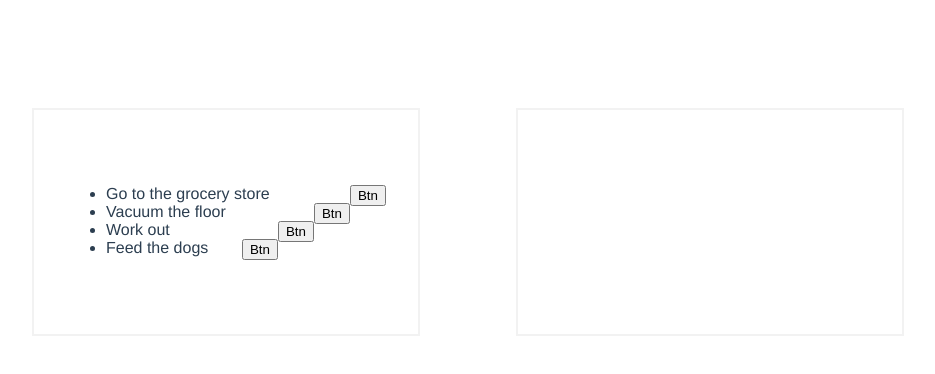
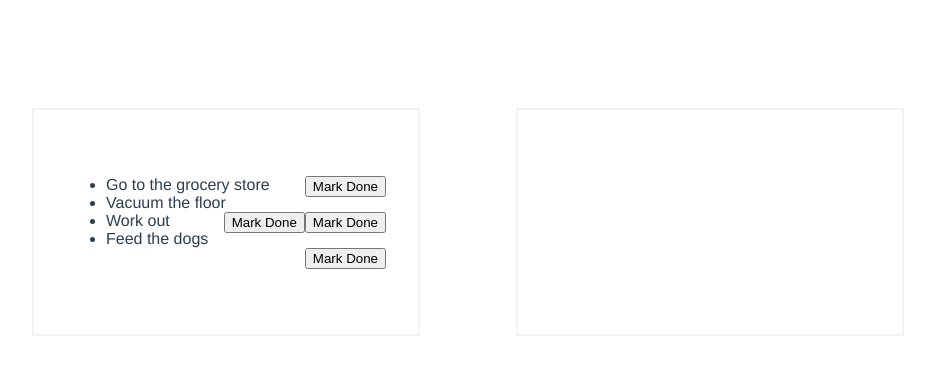
Before and after one commit to TCashion/vue-todo, a Vue app: page / in a window 1280 px wide. Shown: the top 374 px of the page, without its empty margins (172-1107 px from the left). Built offline with nearby package versions, Linux system fonts and the light colour scheme.

Commit message:
add dynamic button copy

```diff
--- a/src/App.vue
+++ b/src/App.vue
@@ -10,8 +10,8 @@ import Base from "./components/Base.vue";
 
 @Component({
   components: {
-    Base,
-  },
+    Base
+  }
 })
 export default class App extends Vue {}
 </script>
--- a/src/components/Base.vue
+++ b/src/components/Base.vue
@@ -1,7 +1,7 @@
 <template>
   <div id="base">
-    <list-item-container :items="toDo" />
-    <list-item-container :items="done" />
+    <list-item-container :items="toDo" listType="toDo" />
+    <list-item-container :items="done" listType="done" />
   </div>
 </template>
 
@@ -11,8 +11,8 @@ import ListItemContainer from "./ListItemContainer.vue";
 
 @Component({
   components: {
-    ListItemContainer,
-  },
+    ListItemContainer
+  }
 })
 export default class App extends Vue {
   data() {
@@ -21,9 +21,9 @@ export default class App extends Vue {
         "Go to the grocery store",
         "Vacuum the floor",
         "Work out",
-        "Feed the dogs",
+        "Feed the dogs"
       ],
-      done: [],
+      done: []
     };
   }
 }
--- a/src/components/Button.vue
+++ b/src/components/Button.vue
@@ -1,15 +1,35 @@
 <template>
-  <button type="button">Btn</button>
+  <button type="button">{{ buttonCopy }}</button>
 </template>
 
 <script lang="ts">
-import { Vue, Component } from "vue-property-decorator";
+import { Vue, Component, Prop } from "vue-property-decorator";
+
+enum ButtonCopy {
+  done = "Undo",
+  toDo = "Mark Done"
+}
+
+interface ButtonCopyMap {
+  done: string;
+  toDo: string;
+}
+
+const buttonCopyMap: ButtonCopyMap = {
+  done: ButtonCopy.done,
+  toDo: ButtonCopy.toDo
+};
+
+console.log("buttonCopyMap: ", buttonCopyMap);
 
 @Component
-class Button extends Vue {}
+class Button extends Vue {
+  @Prop({ type: String, required: true }) buttonType!: keyof ButtonCopyMap;
+
+  get buttonCopy(): string {
+    return buttonCopyMap[this.buttonType];
+  }
+}
 
 export default Button;
 </script>
-
-<style>
-</style>
--- a/src/components/ListItemContainer.vue
+++ b/src/components/ListItemContainer.vue
@@ -6,7 +6,7 @@
         v-for="item in items"
         :key="item"
       >
-        <div>{{ item }} <Button /></div>
+        <div>{{ item }} <Button :buttonType="listType" /></div>
       </li>
     </ul>
   </div>
@@ -18,11 +18,12 @@ import Button from "./Button.vue";
 
 @Component({
   components: {
-    Button,
-  },
+    Button
+  }
 })
 class ListItemContainer extends Vue {
-  @Prop({ type: Array, required: false }) items?: string[];
+  @Prop({ type: String, required: true }) listType!: string;
+  @Prop({ type: Array, required: true }) items!: string[];
 }
 export default ListItemContainer;
 </script>
@@ -43,7 +44,7 @@ export default ListItemContainer;
     &__item {
       div {
         text-align: left;
-        Button {
+        button {
           float: right;
         }
       }
```
